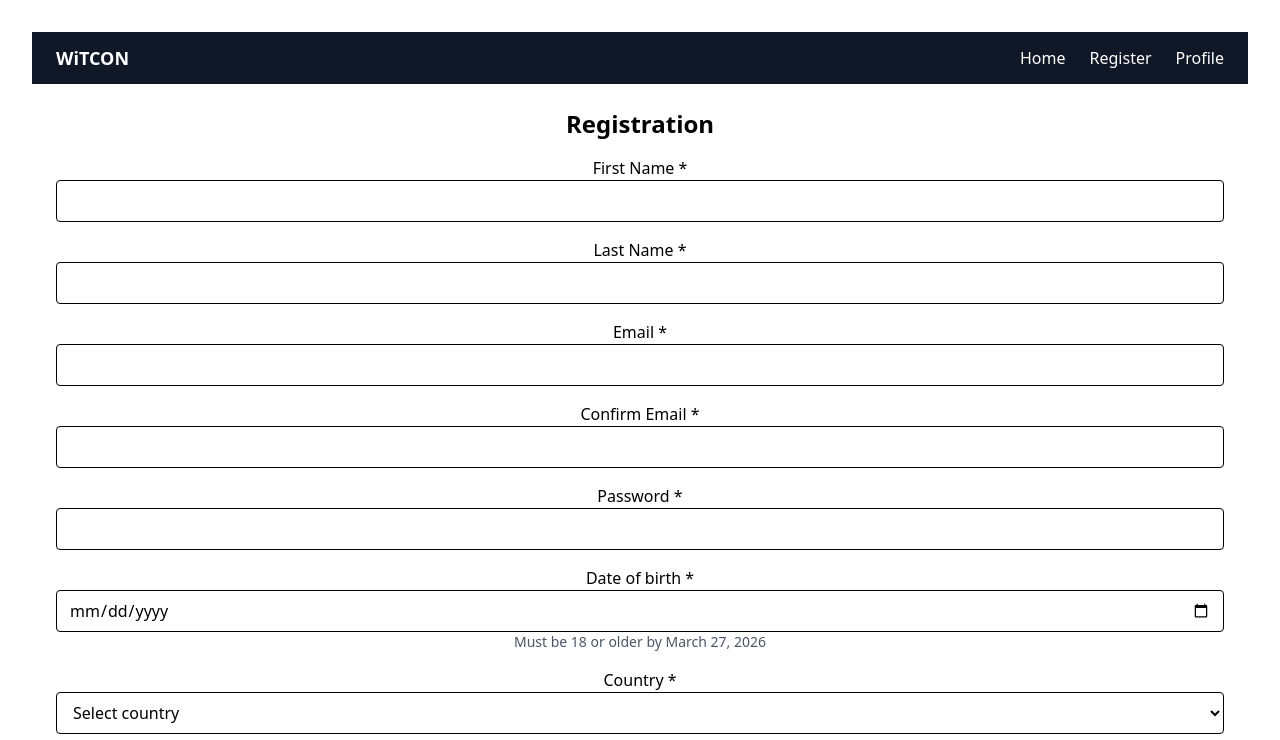
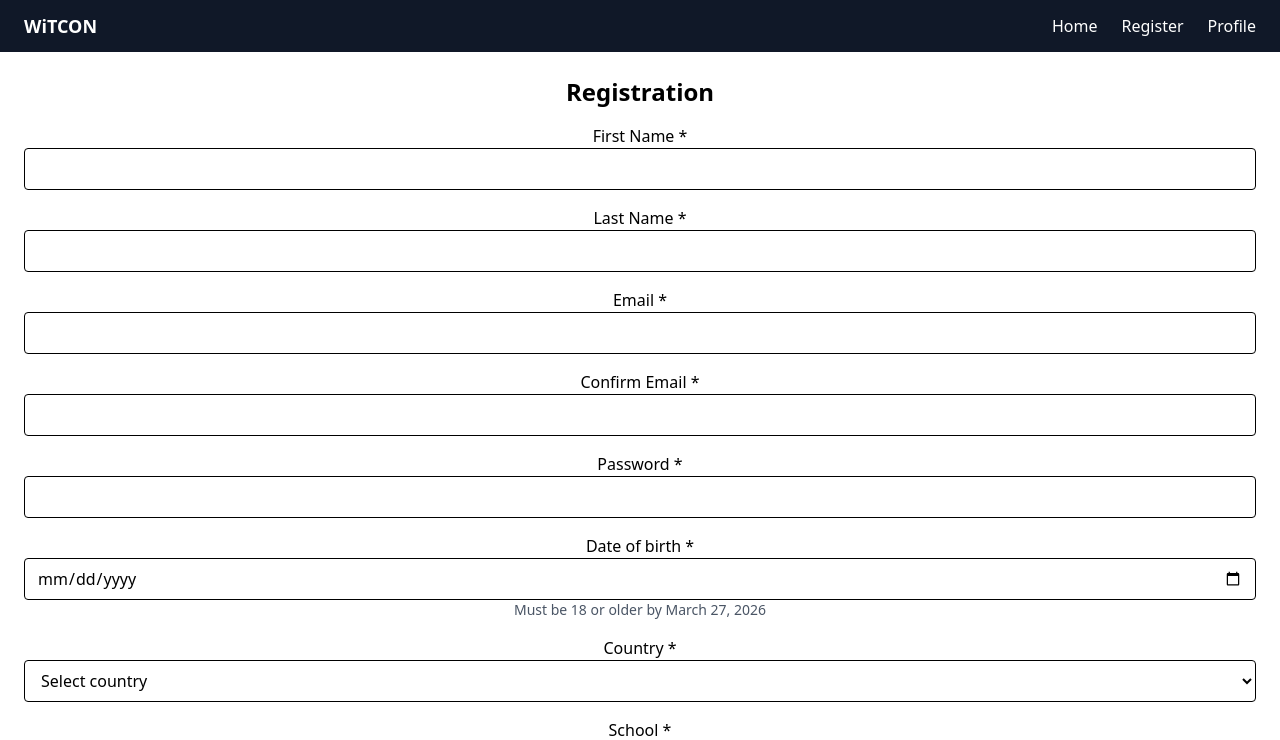
Before and after one commit to wicsfiu/witcon2026, a React (Vite) app in the folder witcon-frontend/: page /register in a window 1280 px wide. Shown: the top 740 px of the page. Built offline with nearby package versions, Linux system fonts and the light colour scheme.

Commit message:
Margin and padding

```diff
--- a/witcon-frontend/src/App.css
+++ b/witcon-frontend/src/App.css
@@ -1,7 +1,10 @@
 /*TODO: clean up this file global styles */
 #root {
-  max-width: 1280px;
+
   margin: 0 auto;
-  padding: 2rem;
   text-align: center;
 }
+
+.body{
+  max-width: 1280px;
+}
--- a/witcon-frontend/src/App.tsx
+++ b/witcon-frontend/src/App.tsx
@@ -9,7 +9,7 @@ export default function App() {
   return (
     <Router>
       <Navbar />
-      <main className="p-6">
+      <main className="p-6 max-w-7xl mx-auto w-full">
         <Routes>
           <Route path="/" element={<Home />} />
           <Route path="/register" element={<Register />} />
```
